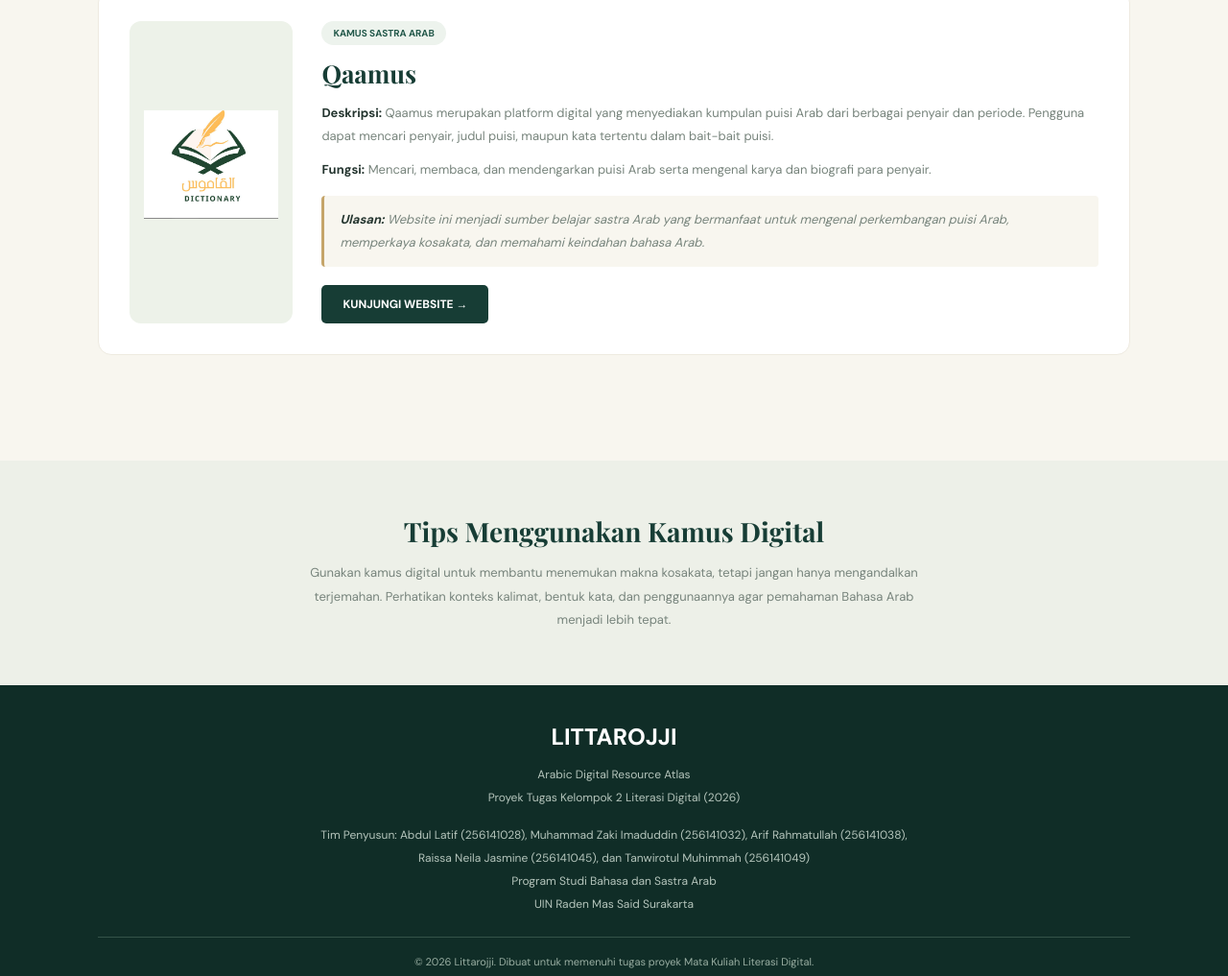
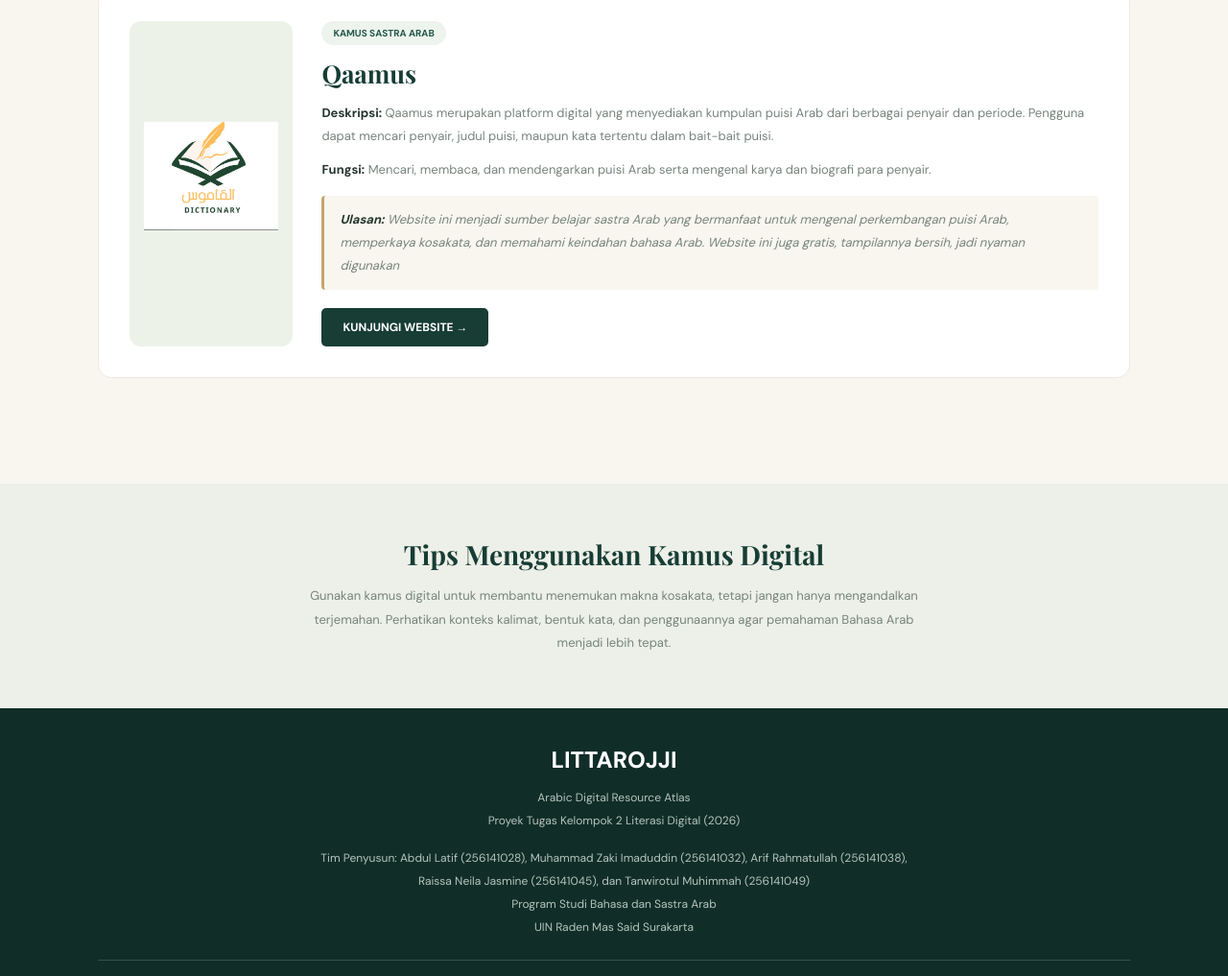
Before and after one commit to kelompok2literasidigital3bbsa/Littarojji, a plain HTML site: page kamus.html in a window 1280 px wide. Shown: the part 1710-2727 px from the top of the page at 96% size. Drawn offline with nearby package versions, Linux system fonts and the light colour scheme.

Commit message:
Add files via upload

```diff
--- a/kamus.html
+++ b/kamus.html
@@ -629,7 +629,8 @@ footer p {
           <strong>Ulasan:</strong>
           Website ini menjadi sumber belajar sastra Arab yang bermanfaat
           untuk mengenal perkembangan puisi Arab,
-          memperkaya kosakata, dan memahami keindahan bahasa Arab.
+          memperkaya kosakata, dan memahami keindahan bahasa Arab. Website ini juga gratis,
+          tampilannya bersih, jadi nyaman digunakan
         </p>
       </div>
 
```
